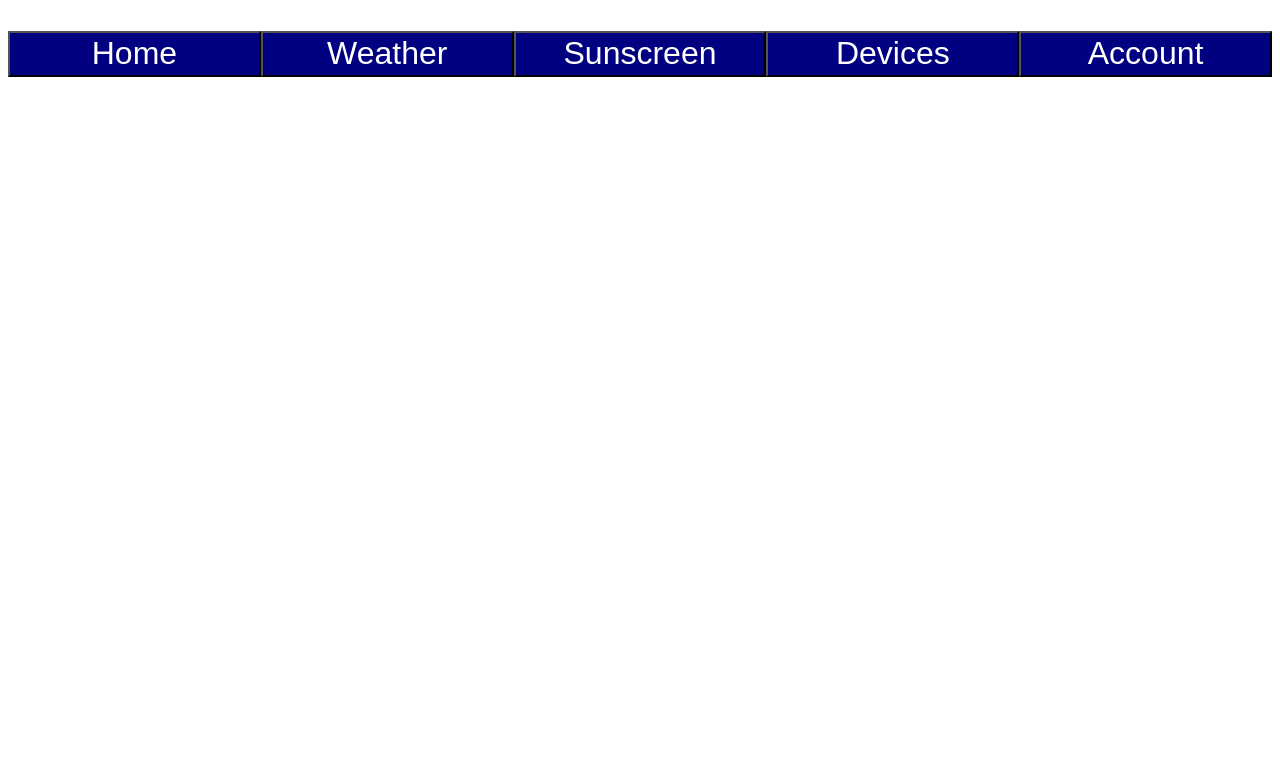
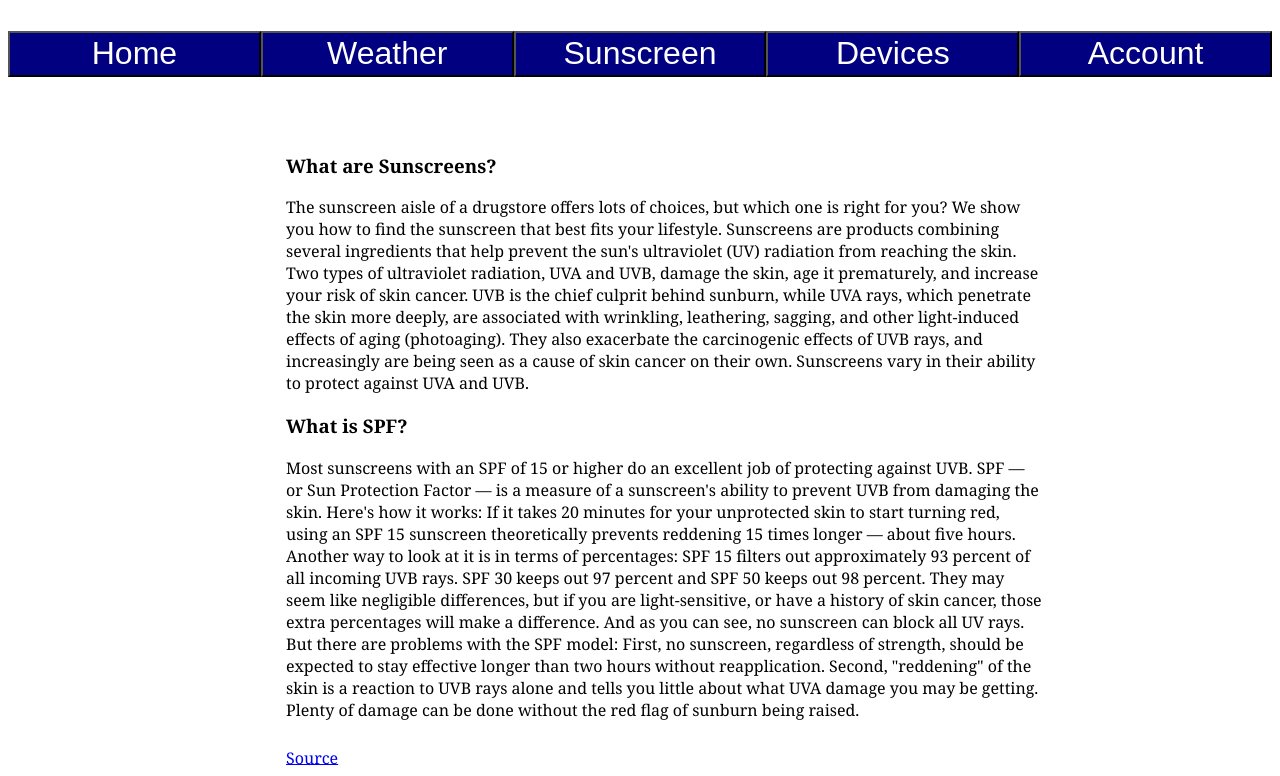
Before and after one commit to brianzim146/SunSmart_Project, a website: page public/AccountHomePage.html in a window 1280 px wide. Shown: the part 198-974 px from the top of the page. Before the commit the page ends 800 px from the top, so only its background shows below. Drawn offline with Linux system fonts and the light colour scheme.

Commit message:
updated account home page

```diff
--- a/public/AccountHomePage.html
+++ b/public/AccountHomePage.html
@@ -65,6 +65,28 @@
 		border: #000000 solid 100%;
 	}
 
+	.info {
+		overflow: hidden;
+		padding: 2%;
+		width: 60%;
+		margin-left: 20%;
+		border-radius: 10px;
+        -moz-border-radius: 10px;
+        -webkit-border-radius: 10px;
+        background-color: #FFFFFF;
+	}
+
+	.link {
+		overflow: hidden;
+		padding-top: 1%;
+		padding-left: 2%;
+		width: 60%;
+		margin-left: 20%;
+		border-radius: 10px;
+        -moz-border-radius: 10px;
+        -webkit-border-radius: 10px;
+	}
+
 </style>
 
 <html>
@@ -89,4 +111,17 @@
 			<input class="tabs" type="submit" value="Account" onclick="changeH1()">
 		</form>
 	</div>
+	<div class="info">
+			<h3>What are Sunscreens?</h3>
+			<div class="block">The sunscreen aisle of a drugstore offers lots of choices, but which one is right for you? We show you how to find the sunscreen that best fits your lifestyle.
+				Sunscreens are products combining several ingredients that help prevent the sun's ultraviolet (UV) radiation from reaching the skin. Two types of ultraviolet radiation, UVA and UVB, damage the skin, age it prematurely, and increase your risk of skin cancer.
+				UVB is the chief culprit behind sunburn, while UVA rays, which penetrate the skin more deeply, are associated with wrinkling, leathering, sagging, and other light-induced effects of aging (photoaging). They also exacerbate the carcinogenic effects of UVB rays, and increasingly are being seen as a cause of skin cancer on their own. Sunscreens vary in their ability to protect against UVA and UVB.
+			</div>
+			<h3>What is SPF?</h3>
+			<div class="block">Most sunscreens with an SPF of 15 or higher do an excellent job of protecting against UVB. SPF — or Sun Protection Factor — is a measure of a sunscreen's ability to prevent UVB from damaging the skin. Here's how it works: If it takes 20 minutes for your unprotected skin to start turning red, using an SPF 15 sunscreen theoretically prevents reddening 15 times longer — about five hours.
+				Another way to look at it is in terms of percentages: SPF 15 filters out approximately 93 percent of all incoming UVB rays. SPF 30 keeps out 97 percent and SPF 50 keeps out 98 percent. They may seem like negligible differences, but if you are light-sensitive, or have a history of skin cancer, those extra percentages will make a difference. And as you can see, no sunscreen can block all UV rays.
+				But there are problems with the SPF model: First, no sunscreen, regardless of strength, should be expected to stay effective longer than two hours without reapplication. Second, "reddening" of the skin is a reaction to UVB rays alone and tells you little about what UVA damage you may be getting. Plenty of damage can be done without the red flag of sunburn being raised.
+			</div>
+		</div>
+		<a class="link" href="http://www.skincancer.org/prevention/sun-protection/sunscreen/sunscreens-explained">Source</a>
 </html>
```
